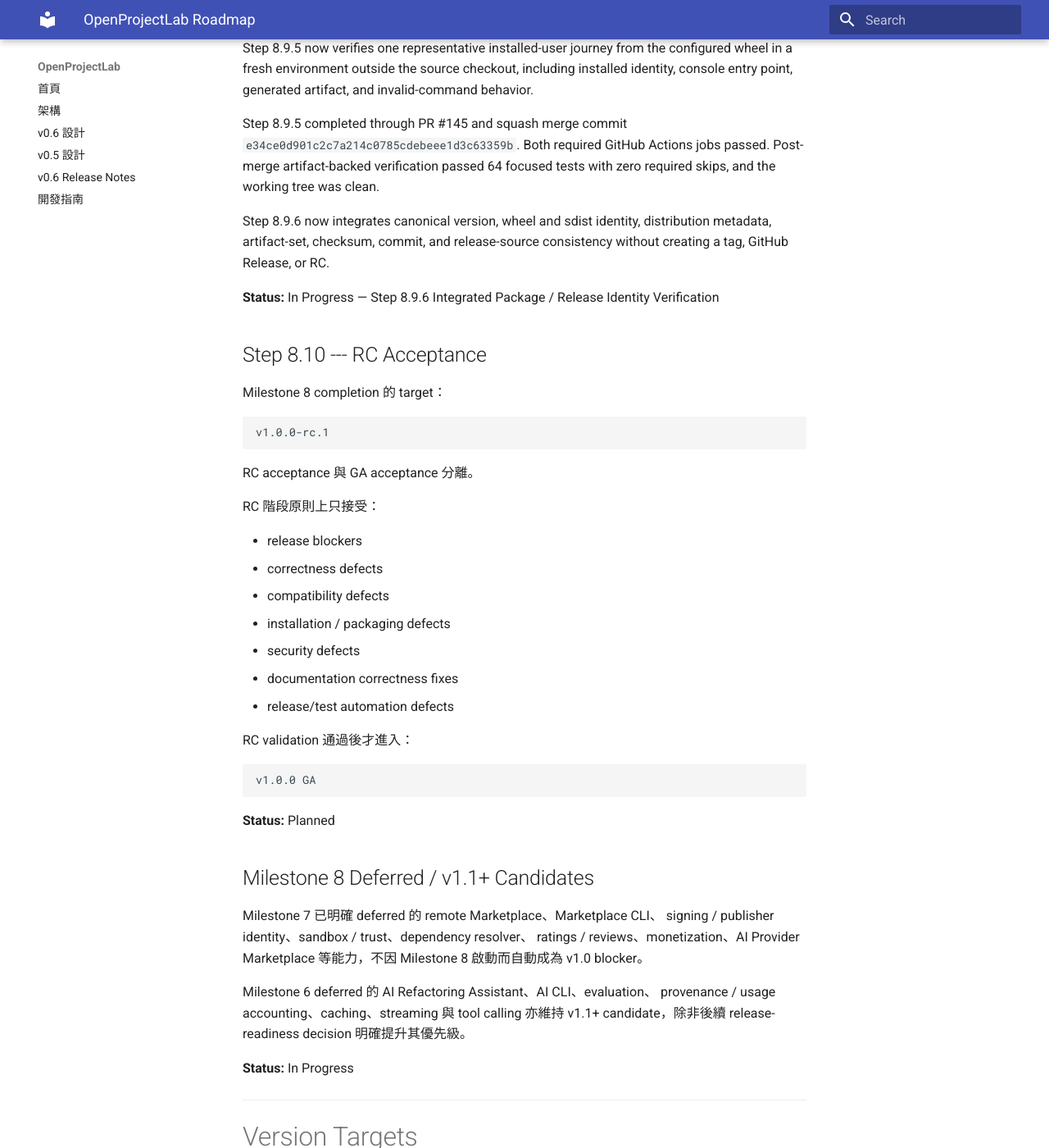
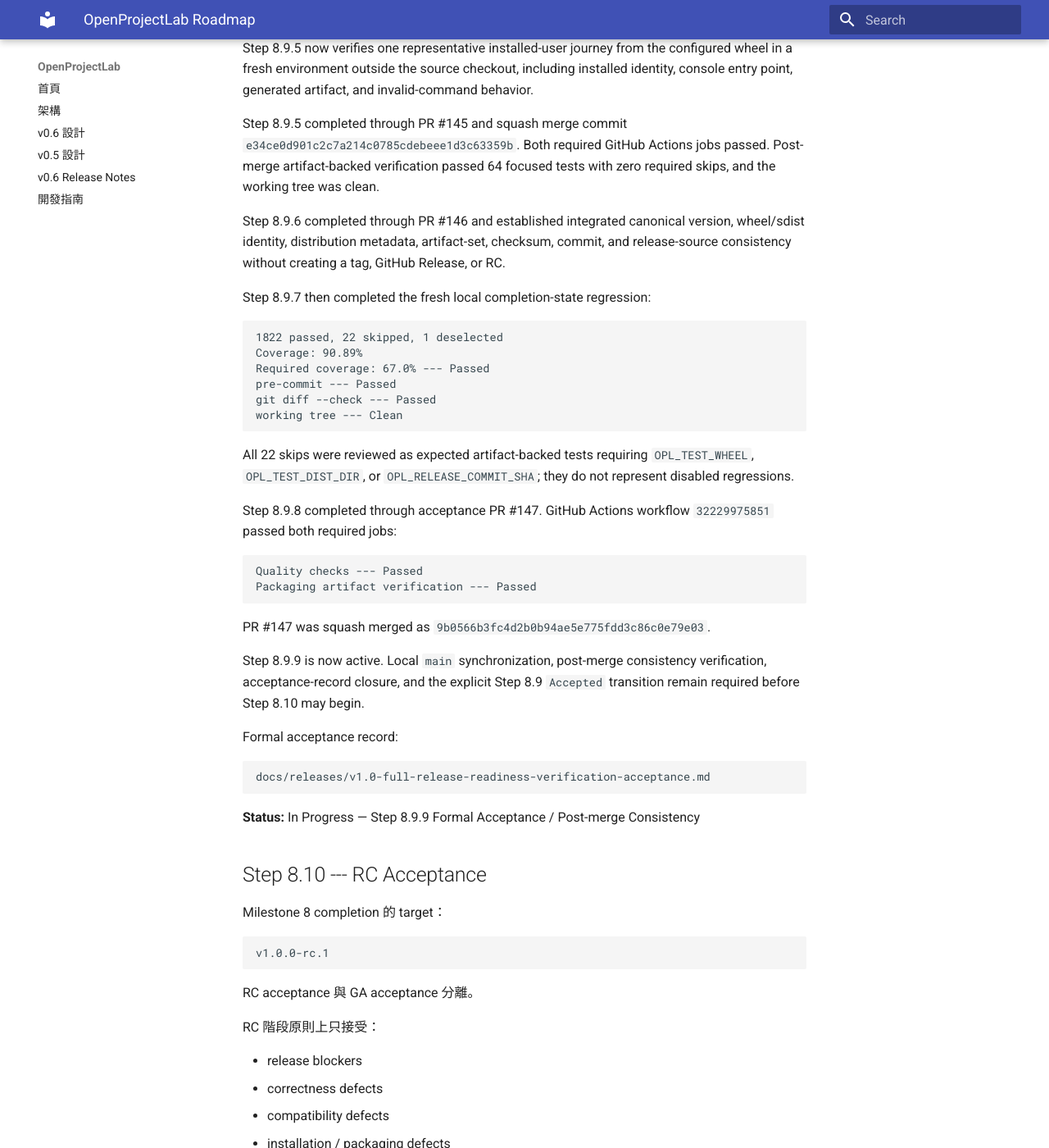
Before and after one commit to khwang1964/OpenProjectLab, an MkDocs documentation site: the page built from docs/roadmap.md, in a window 1280 px wide and 1400 px high, scrolled down 29625 px. Shown: the whole window at 82% size. Built offline with MkDocs 1.6.1 and Material for MkDocs 9.7.7, drawn with Linux system fonts in a browser that asks for light colours; some of the changed text lies outside the part shown.

````diff
--- a/docs/roadmap.md
+++ b/docs/roadmap.md
@@ -61,7 +61,7 @@
 
 目前焦點：
 
-> **Milestone 8 --- Step 8.9 Full Release-readiness Verification active**
+> **Milestone 8 --- Step 8.9.9 Formal Acceptance / Post-merge Consistency active**
 
 ------------------------------------------------------------------------
 
@@ -1220,10 +1220,10 @@
 8.9.3 Contract / policy / support consistency            Completed
 8.9.4 Documentation / First 15 Minutes verification      Completed
 8.9.5 Artifact-backed representative installed-user E2E  Completed
-8.9.6 Integrated package / release identity verification In Progress
-8.9.7 Full regression and local quality gates            Planned
-8.9.8 GitHub Actions / CI verification                   Planned
-8.9.9 Formal acceptance and post-merge consistency       Planned
+8.9.6 Integrated package / release identity verification Completed
+8.9.7 Full regression and local quality gates            Completed
+8.9.8 GitHub Actions / CI verification                   Completed
+8.9.9 Formal acceptance and post-merge consistency       In Progress
 ```
 
 Final verification gates include：
@@ -1270,11 +1270,48 @@
 jobs passed. Post-merge artifact-backed verification passed 64 focused tests
 with zero required skips, and the working tree was clean.
 
-Step 8.9.6 now integrates canonical version, wheel and sdist identity,
-distribution metadata, artifact-set, checksum, commit, and release-source
-consistency without creating a tag, GitHub Release, or RC.
+Step 8.9.6 completed through PR #146 and established integrated canonical
+version, wheel/sdist identity, distribution metadata, artifact-set, checksum,
+commit, and release-source consistency without creating a tag, GitHub Release,
+or RC.
 
-**Status:** In Progress — Step 8.9.6 Integrated Package / Release Identity Verification
+Step 8.9.7 then completed the fresh local completion-state regression:
+
+``` text
+1822 passed, 22 skipped, 1 deselected
+Coverage: 90.89%
+Required coverage: 67.0% --- Passed
+pre-commit --- Passed
+git diff --check --- Passed
+working tree --- Clean
+```
+
+All 22 skips were reviewed as expected artifact-backed tests requiring
+`OPL_TEST_WHEEL`, `OPL_TEST_DIST_DIR`, or `OPL_RELEASE_COMMIT_SHA`; they do
+not represent disabled regressions.
+
+Step 8.9.8 completed through acceptance PR #147. GitHub Actions workflow
+`32229975851` passed both required jobs:
+
+``` text
+Quality checks --- Passed
+Packaging artifact verification --- Passed
+```
+
+PR #147 was squash merged as
+`9b0566b3fc4d2b0b94ae5e775fdd3c86c0e79e03`.
+
+Step 8.9.9 is now active. Local `main` synchronization, post-merge consistency
+verification, acceptance-record closure, and the explicit Step 8.9 `Accepted`
+transition remain required before Step 8.10 may begin.
+
+Formal acceptance record:
+
+``` text
+docs/releases/v1.0-full-release-readiness-verification-acceptance.md
+```
+
+**Status:** In Progress — Step 8.9.9 Formal Acceptance / Post-merge Consistency
 
 ## Step 8.10 --- RC Acceptance
 
````
Also changed, not shown: CHANGELOG.md (+18 -0 lines), docs/HISTORY.md (+36 -5 lines), docs/releases/v1.0-full-release-readiness-verification-acceptance.md (added, +317 -0 lines), docs/releases/v1.0-full-release-readiness-verification.md (+69 -25 lines), 1 other file.
